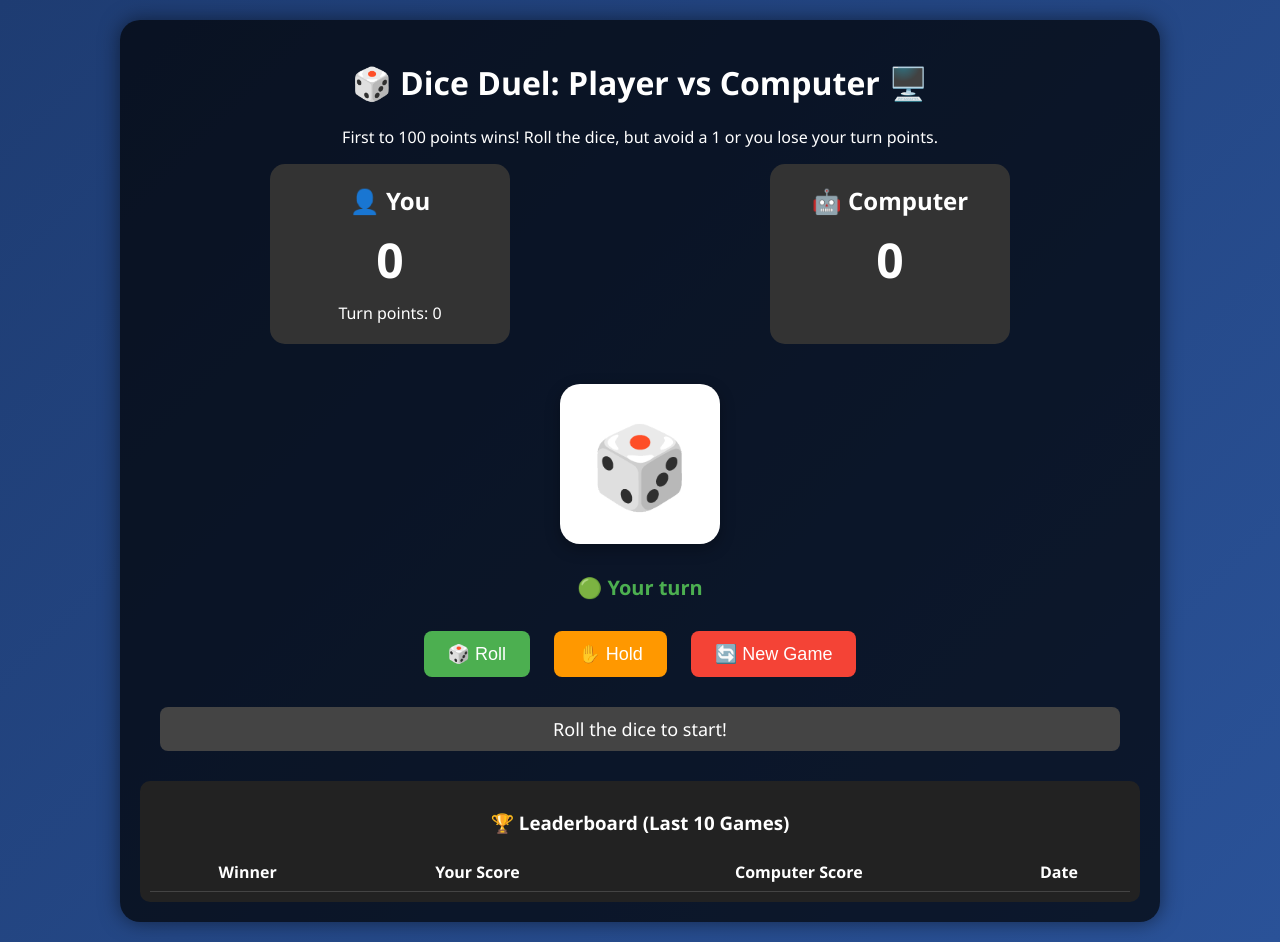
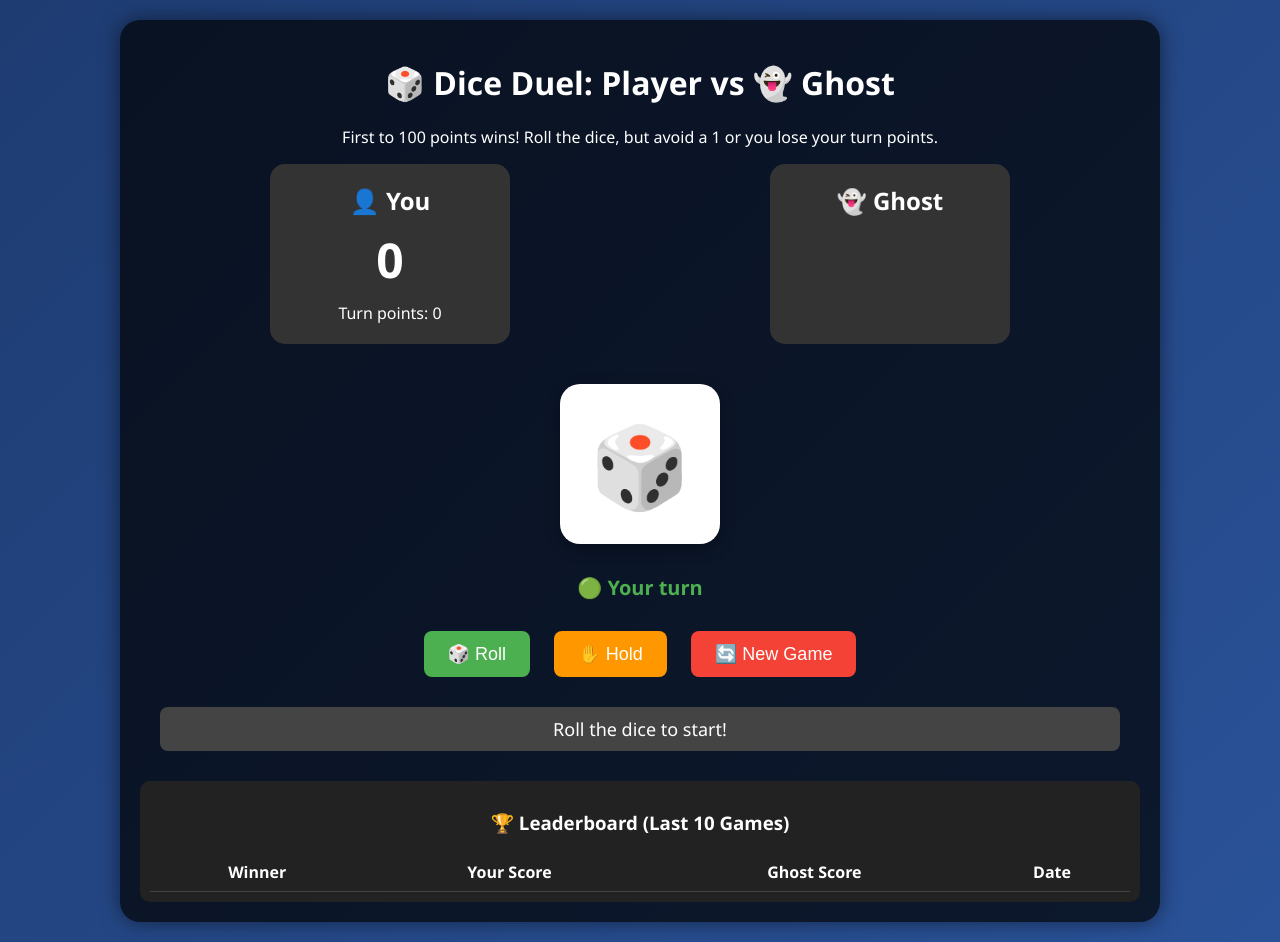
Before and after one commit to poppasilky/Dice-Game, a Flask app: template templates/dice.html in a window 1280 px wide. Run offline with Flask 3, Linux system fonts and the light colour scheme; the template is opened without the code that fills it, so the values that code supplies are empty.

Commit message:
Change game opponent from Computer to Ghost

```diff
--- a/templates/dice.html
+++ b/templates/dice.html
@@ -1,7 +1,7 @@
 <!DOCTYPE html>
 <html>
 <head>
-    <title>Dice Game – Player vs Computer</title>
+    <title>Dice Game – Player vs Ghost</title>
     <style>
         body {
             font-family: 'Segoe UI', Tahoma, Geneva, Verdana, sans-serif;
@@ -108,7 +108,7 @@
         .player-turn {
             color: #4caf50;
         }
-        .computer-turn {
+        .ghost-turn {
             color: #ff9800;
         }
         @keyframes roll {
@@ -122,7 +122,7 @@
 </head>
 <body>
 <div class="container">
-    <h1>🎲 Dice Duel: Player vs Computer 🖥️</h1>
+    <h1>🎲 Dice Duel: Player vs 👻 Ghost</h1>
     <p>First to 100 points wins! Roll the dice, but avoid a 1 or you lose your turn points.</p>
 
     <div class="scoreboard">
@@ -132,8 +132,8 @@
             <div>Turn points: <span id="roundPoints">0</span></div>
         </div>
         <div class="score-card">
-            <h2>🤖 Computer</h2>
-            <div class="score" id="computerScore">0</div>
+            <h2>👻 Ghost</h2>
+            <div class="score" id="ghostScore">0</div>
         </div>
     </div>
 
@@ -153,7 +153,8 @@
         <h3>🏆 Leaderboard (Last 10 Games)</h3>
         <table id="leaderboardTable">
             <thead>
-                <tr><th>Winner</th><th>Your Score</th><th>Computer Score</th><th>Date</th></tr>
+                <tr><th>Winner</th><th>Your Score</th><th>Ghost Score</th><th>Date</th>
+            </tr>
             </thead>
             <tbody></tbody>
         </table>
@@ -161,7 +162,6 @@
 </div>
 
 <script>
-    // Fetch leaderboard on load
     async function loadLeaderboard() {
         const res = await fetch('/api/leaderboard');
         const data = await res.json();
@@ -169,9 +169,9 @@
         tbody.innerHTML = '';
         data.forEach(game => {
             const row = tbody.insertRow();
-            row.insertCell(0).textContent = game.winner === 'player' ? '👤 You' : '🤖 Computer';
+            row.insertCell(0).textContent = game.winner === 'player' ? '👤 You' : '👻 Ghost';
             row.insertCell(1).textContent = game.player_score;
-            row.insertCell(2).textContent = game.computer_score;
+            row.insertCell(2).textContent = game.ghost_score;
             row.insertCell(3).textContent = new Date(game.timestamp).toLocaleString();
         });
     }
@@ -184,7 +184,7 @@
 
     function updateUI(state) {
         document.getElementById('playerScore').textContent = state.player_score;
-        document.getElementById('computerScore').textContent = state.computer_score;
+        document.getElementById('ghostScore').textContent = state.ghost_score;
         document.getElementById('roundPoints').textContent = state.round_points;
         document.getElementById('message').textContent = state.message;
 
@@ -205,14 +205,14 @@
             turnIndicator.innerHTML = '🟢 Your turn';
             turnIndicator.className = 'turn-indicator player-turn';
         } else {
-            turnIndicator.innerHTML = '🟠 Computer turn';
-            turnIndicator.className = 'turn-indicator computer-turn';
+            turnIndicator.innerHTML = '🟠 Ghost\'s turn';
+            turnIndicator.className = 'turn-indicator ghost-turn';
         }
 
         if (state.game_over) {
             document.getElementById('rollBtn').disabled = true;
             document.getElementById('holdBtn').disabled = true;
-            loadLeaderboard(); // refresh leaderboard after game ends
+            loadLeaderboard();
         } else {
             document.getElementById('rollBtn').disabled = false;
             document.getElementById('holdBtn').disabled = false;
@@ -246,7 +246,6 @@
     document.getElementById('holdBtn').addEventListener('click', hold);
     document.getElementById('newGameBtn').addEventListener('click', newGame);
 
-    // Initial load
     updateGameState();
     loadLeaderboard();
 </script>
```
